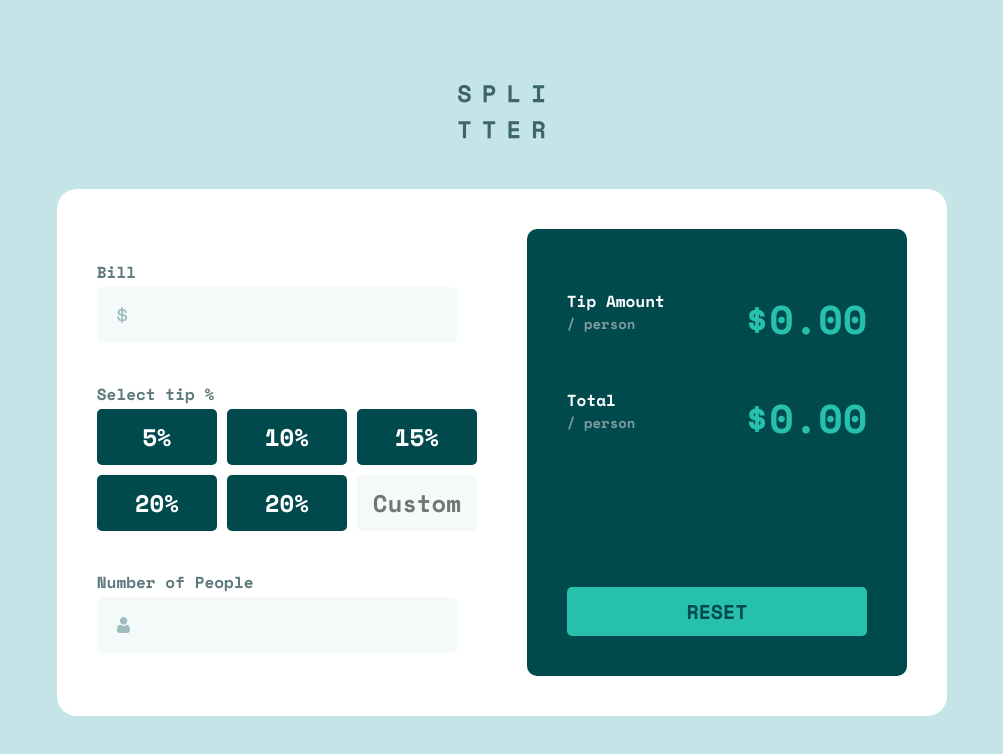
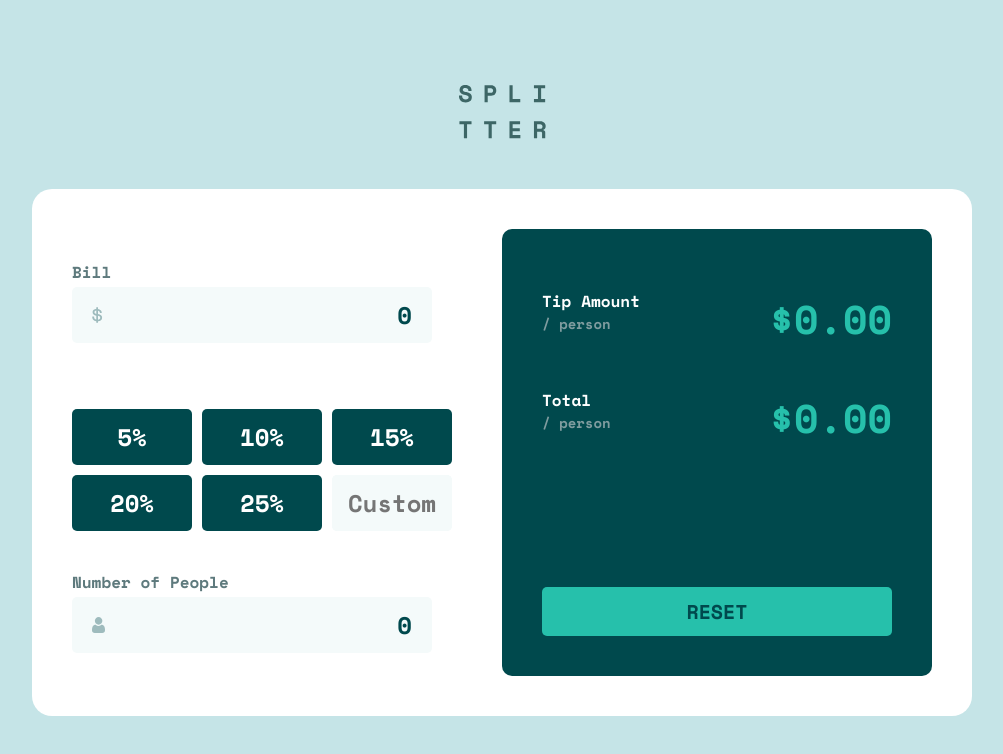
Before and after one commit to TarekSaeed95/Calculator-task, a React (Vite) app: page / in a window 1280 px wide. Shown: the top 754 px of the page, without its empty margins (138-1141 px from the left). Built offline with nearby package versions, Linux system fonts and the light colour scheme.

Commit message:
edit resultArea and Manage area to fix reset button

```diff
--- a/src/Component/MainScreen.jsx
+++ b/src/Component/MainScreen.jsx
@@ -1,17 +1,54 @@
-import React from 'react'
-import ManageArea from './ManageArea'
-import ResultArea from './ResultArea'
-import logo from '../assets/images/logo.svg'
+import React from "react";
+import ManageArea from "./ManageArea";
+import ResultArea from "./ResultArea";
+import logo from "../assets/images/logo.svg";
+import { useState } from "react";
+import { useEffect } from "react";
 function MainScreen() {
+  const [tip, setTip] = useState(0);
+  const [people, setPeople] = useState(0);
+  const [bill, setBill] = useState(0);
+  const [tipAmount, setTipAmount] = useState(0);
+  const [total, setTotal] = useState(0);
+  const [isReseted,setIsReset]=useState(false)
+  useEffect(() => {
+    if (bill != NaN && people != NaN && tip != NaN) {
+      if (bill > 0 && tip > 0 && people > 0) {
+        setTipAmount(((bill * (tip / 100)) / people).toFixed(2));
+        setTotal(((bill * (tip / 100)) / people + bill / people).toFixed(2));
+      }
+    }
+  }, [bill, people, tip]);
+  const resetHandler = () => {
+    setTip(0);
+    setPeople(0);
+    setBill(0);
+    setTotal(0);
+    setTipAmount(0);
+    setIsReset(true);
+  };
   return (
     <div className="main-screen">
-        <img src={logo} alt="" />
-        <div className="content">
-    <ManageArea/>
-    <ResultArea/>
-        </div>
+      <img src={logo} alt="" />
+      <div className="content">
+        <ManageArea
+          bill={bill}
+          people={people}
+          tip={tip}
+          setTip={setTip}
+          setPeople={setPeople}
+          setBill={setBill}
+          isReseted={isReseted}
+          setIsReset={setIsReset}
+        />
+        <ResultArea
+          total={total}
+          tipAmount={tipAmount}
+          resetHandler={resetHandler}
+        />
+      </div>
     </div>
-  )
+  );
 }
 
-export default MainScreen
+export default MainScreen;
--- a/src/Component/ManageArea.jsx
+++ b/src/Component/ManageArea.jsx
@@ -1,38 +1,99 @@
-import React from 'react'
-import  dollar from '../assets/images/icon-dollar.svg'
-import  person from '../assets/images/icon-person.svg'
-function ManageArea() {
+import React from "react";
+import dollar from "../assets/images/icon-dollar.svg";
+import person from "../assets/images/icon-person.svg";
+import { useEffect } from "react";
+import { useState } from "react";
+import { useRef } from "react";
+function ManageArea({ setBill, setTip, setPeople, bill, people ,isReseted,setIsReset}) {
+    const allBtns=document.querySelectorAll(".btn")
+    const CustomTip=useRef()
+
+    const clearTips=(e)=>{
+        allBtns.forEach(btn => {
+            btn.classList.remove("choosed")
+        });
+    }
+    const clickHandler=(e)=>{
+        clearTips(e)
+        let allBtns=e.currentTarget.parentNode.childNodes
+        allBtns.forEach(btn => {
+            btn.classList.remove("choosed")
+        });
+        e.currentTarget.classList.add("choosed")
+    }
+useEffect(()=>{
+    if(isReseted){allBtns.forEach(btn=>btn.classList.remove("choosed"));
+    CustomTip.current.value=null
+    setIsReset(false)
+}
+})
   return (
     <div className="manage-area">
       <div className="bill">
         <label htmlFor="bill">Bill</label>
         <div className="input">
-                <img src={dollar}/>
-                <input id="bill" type="number"/>
+          <img src={dollar} />
+          <input
+            id="bill"
+            type="number"
+            onChange={(e) => setBill(+e.target.value)}
+            value={bill}
+          />
         </div>
-
       </div>
       <div className="tip-group">
-
         <label htmlFor="tip">Select tip %</label>
-        <div className="button-group">
-            <div className="btn">5%</div>
-            <div className="btn">10%</div>
-            <div className="btn">15%</div>
-            <div className="btn">20%</div>
-            <div className="btn">20%</div>
-            <input className="btn custom-btn" placeholder="Custom"/>
+        <form className="button-group"  onChange={(e)=>setTip(e.target.value)} >
+          <div className="tip1 btn " onClick={clickHandler}>
+            <label htmlFor="tip1"  >
+              5%
+            </label>
+            <input type="radio" name="tip" value="5" id="tip1" hidden />
           </div>
+          <div className="tip2 btn "onClick={clickHandler}>
+            <input type="radio" name="tip" value="10" id="tip2" hidden />
+            <label htmlFor="tip2"  >
+              10%
+            </label>
+          </div>
+          <div className="tip3 btn"onClick={clickHandler}>
+            <input type="radio" name="tip" value="15" id="tip3" hidden />
+            <label htmlFor="tip3" >
+              15%
+            </label>
+          </div>
+          <div className="tip4 btn"onClick={clickHandler}>
+            <input type="radio" name="tip" value="20" id="tip4" hidden />
+            <label htmlFor="tip4" >
+              20%
+            </label>
+          </div>
+          <div className="tip5 btn"onClick={clickHandler}>
+            <input type="radio" name="tip" value="25" id="tip5" hidden />
+            <label htmlFor="tip5" >
+              25%
+            </label>
+          </div>
+          <div className="custom-btn btn" onClick={clickHandler}>
+          <input  name="tip" placeholder="Custom" ref={CustomTip}
+        />
+          </div>
+        </form>
       </div>
       <div className="people">
         <label htmlFor="people">Number of People</label>
         <div className="input">
-            <img src={person} alt=""  />
-            <input id="bill" type="number"/>
+          <img src={person} alt="" />
+          <input
+            id="bill"
+            type="number"
+            value={people}
+            onChange={(e) => setPeople(+e.target.value)}
+          />
         </div>
       </div>
     </div>
-  )
+  );
 }
 
-export default ManageArea
+export default ManageArea;
--- a/src/Component/ResultArea.jsx
+++ b/src/Component/ResultArea.jsx
@@ -1,6 +1,7 @@
 import React from 'react'
 
-function ResultArea() {
+
+function ResultArea({tipAmount,total,resetHandler}) {
   return (
     <div className="result-area">
       <div className="tip-amount">
@@ -9,7 +10,8 @@ function ResultArea() {
             <p>/ person</p>
           </div>
           <div className="tip-result">
-            $0.00
+            ${tipAmount==0?"0.00":tipAmount}
+
           </div>
       </div>
       <div className="total">
@@ -18,10 +20,10 @@ function ResultArea() {
             <p>/ person</p>
           </div>
           <div className="total-result">
-            $0.00
+          ${total==0?"0.00":total}
           </div>
       </div>
-      <button className="reset">
+      <button className="reset" onClick={resetHandler}>
         Reset
       </button>
     </div>
--- a/src/index.css
+++ b/src/index.css
@@ -90,15 +90,23 @@ input[type=number]::-webkit-inner-spin-button {
 .manage-area .tip-group .btn{
   background: var(--dark-cyan);
     border-radius: 5px;
-    padding: 10px 15px;
-    text-align: center;
-    color: var(--white);
     cursor: pointer;
+    display: flex;
+    justify-content: center;
+    align-items: center;
 
 }
+.manage-area  .tip-group label{
+  color: var(--white);
+  font-size: 24px;
+  cursor: pointer;
+  padding: 10px 15px;
+width: 100%;
+text-align: center;
+}
 .manage-area .tip-group .btn:hover,.btn.choosed{
-  background-color: var(--main-color);
-  color: var(--dark-cyan);
+  background-color: var(--main-color) !important;
+  color: var(--dark-cyan) !important;
 }
 .manage-area .tip-group .btn:hover{
   background-color: var(--light-grayish-cyan);
@@ -108,6 +116,17 @@ input[type=number]::-webkit-inner-spin-button {
   background: var(--very-light-grayish-cyan);
   color: var(--dark-grayish-cyan);
   border: 0;
+  padding: 0;
+    display: flex;
+    justify-content: center;
+    align-items: center;
+    text-align: center;
+}
+.manage-area .tip-group .custom-btn input{
+  padding: 0;
+    max-width: 100%;
+    text-align: center;
+    height: 100%;
 }
 .manage-area .tip-group .custom-btn:focus{
   outline: 2px solid var(--main-color);
@@ -121,10 +140,6 @@ label input.error{
   display: inline;
   color: #b87b6a;
 }
-
-
-
-
 .result-area {
   background-color: var(--dark-cyan);
     color: var(--white);
@@ -134,6 +149,7 @@ label input.error{
     gap: 40px;
     display: flex;
     flex-direction: column;
+    width: 350px;
 }
 .result-area .tip-amount,.result-area .total {
   display: flex;
@@ -151,6 +167,7 @@ font-size: 16px;
 .result-area .total-result,.result-area .tip-result{
   font-size: 40px;
   color: var(--main-color);
+  overflow-wrap: anywhere;
 }
 .result-area .reset{
   width: 100%;
```
Lines whose indentation alone changed are shown as unchanged.
